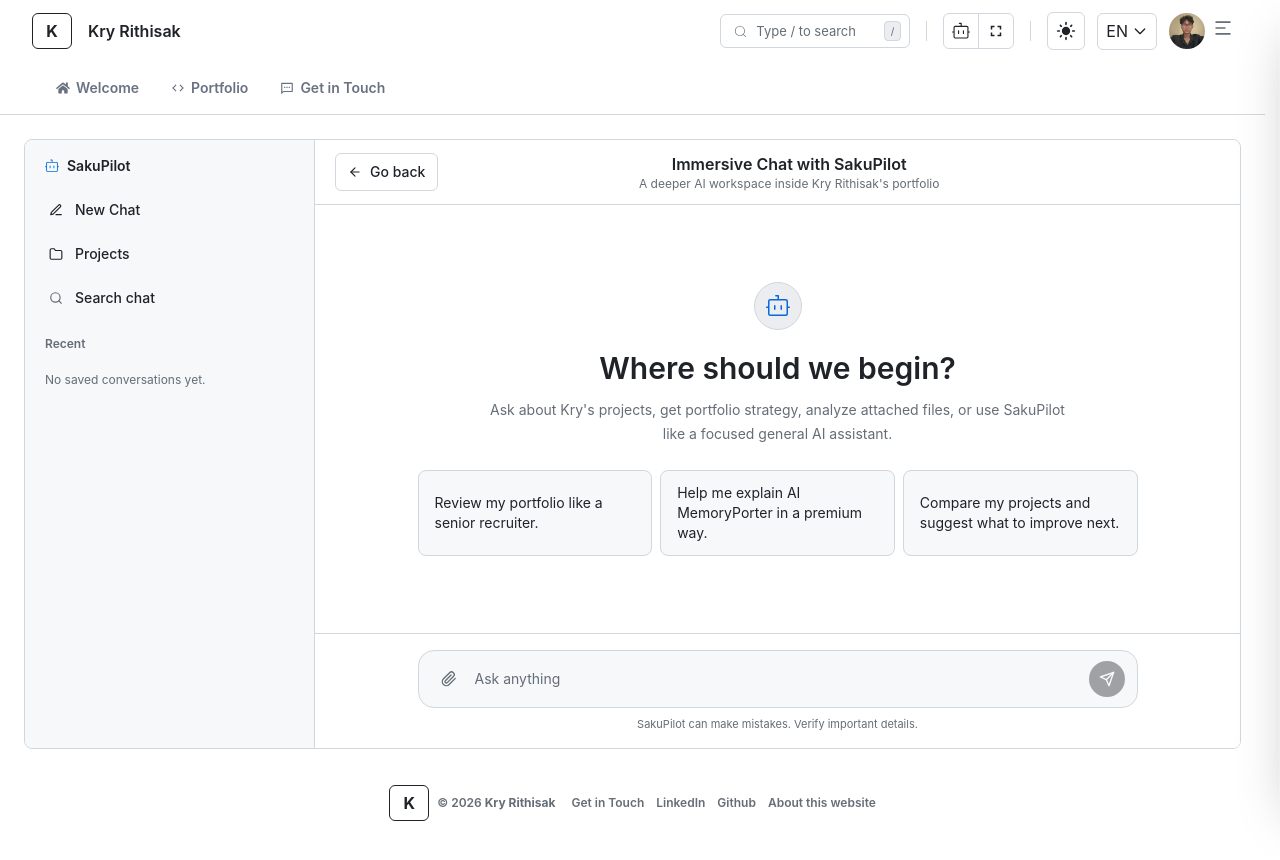
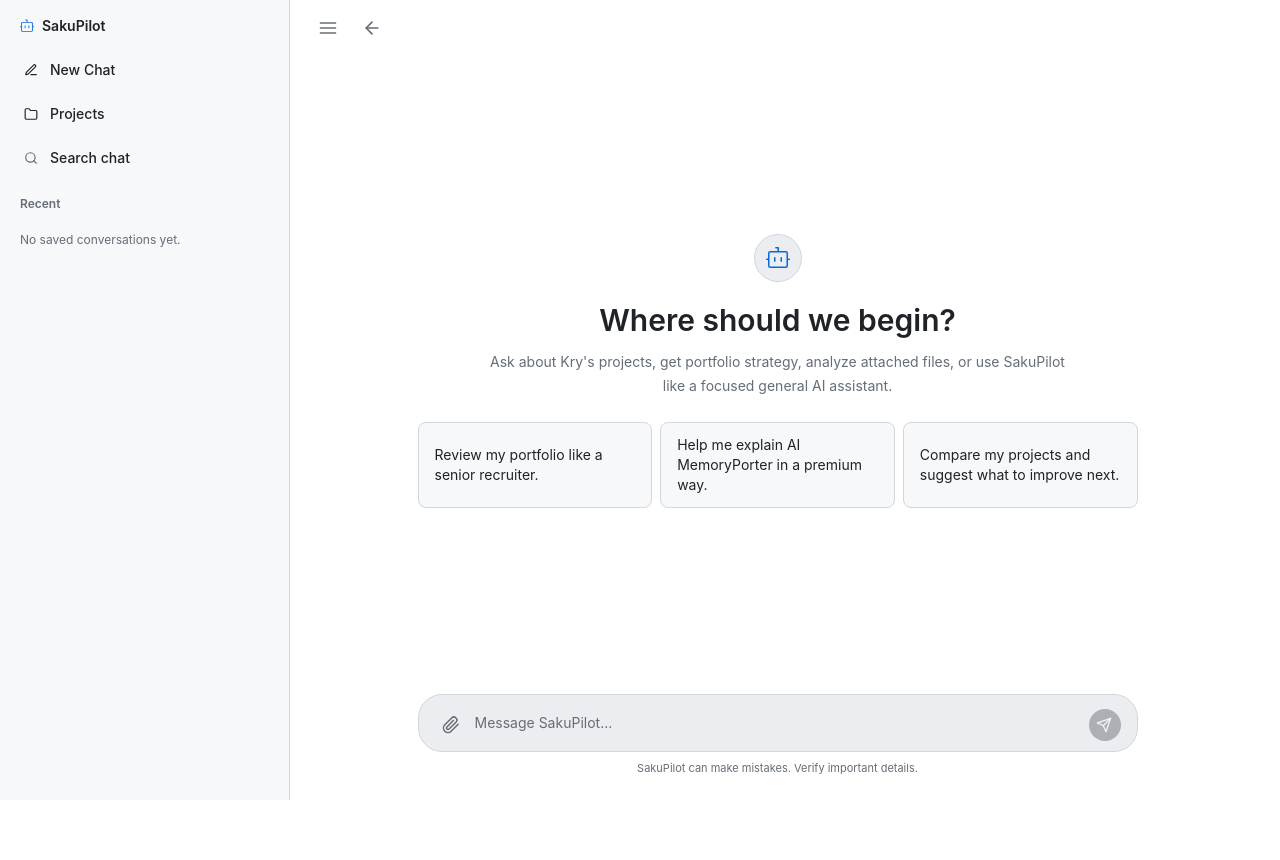
Before and after one commit to LiebeandSkye/Portfolio, a React (Vite) app: page /sakupilot in a window 1280 px wide. After the commit the page ends 800 px from the top, so only its background shows below. Built offline with nearby package versions, Linux system fonts and the light colour scheme.

Commit message:
Improve UI

```diff
--- a/src/App.jsx
+++ b/src/App.jsx
@@ -1,23 +1,27 @@
 import React from 'react'
 import Header from './components/Header/Header'
 import Links from './components/SubHeader/Links'
-import { Outlet } from 'react-router-dom'
+import { Outlet, useLocation } from 'react-router-dom'
 import Footer from './components/Footer/Footer'
 import { ThemeProvider } from './components/context/ThemeContext'
 import { NotificationProvider } from './components/context/NotificationContext'
 import { SakuPilotProvider } from './components/context/SakuPilotContext.jsx'
+
 const App = () => {
+  const location = useLocation();
+  const isImmersiveChat = location.pathname.includes('/sakupilot');
+
   return (
-    <div>
+    <div className={isImmersiveChat ? "h-screen overflow-hidden bg-(--light)" : ""}>
       <ThemeProvider>
         <NotificationProvider>
           <SakuPilotProvider>
-            <Header />
-            <Links />
-            <main className="p-6">
+            {!isImmersiveChat && <Header />}
+            {!isImmersiveChat && <Links />}
+            <main className={isImmersiveChat ? "h-full w-full" : "p-6"}>
               <Outlet />
             </main>
-            <Footer />
+            {!isImmersiveChat && <Footer />}
           </SakuPilotProvider>
         </NotificationProvider>
       </ThemeProvider>
--- a/src/Utils/groq.js
+++ b/src/Utils/groq.js
@@ -3,7 +3,7 @@
     env = import.meta.env
 ) => {
     const apiUrl = env?.VITE_CHAT_API_URL?.replace(/\/$/, '');
-    return metaEnv?.DEV && apiUrl ? `${apiUrl}/api/chat` : '/api/chat';
+    return metaEnv?.DEV ? '/api/chat' : (apiUrl ? `${apiUrl}/api/chat` : '/api/chat');
 };
 
 export const getGroqResponse = async (userInput, chatHistory, projectContext = null, options = {}) => {
--- a/src/pages/ImmersiveSakuPilot.jsx
+++ b/src/pages/ImmersiveSakuPilot.jsx
@@ -1,4 +1,5 @@
 import React, { useCallback, useEffect, useMemo, useRef, useState } from 'react';
+import { motion, AnimatePresence } from 'framer-motion';
 import Textarea from 'react-textarea-autosize';
 import { useNavigate } from 'react-router-dom';
 import {
@@ -20,6 +21,7 @@
 import { useLanguage } from '../components/context/LanguageContext';
 import { getGroqResponse } from '../Utils/groq';
 import MessageContent from '../components/SakuPilot/MessageContent';
+import BotMessage from '../components/SakuPilot/BotMessage';
 import {
     createConversation,
     loadConversations,
@@ -46,9 +48,16 @@
     const [searchQuery, setSearchQuery] = useState('');
     const [isThinking, setIsThinking] = useState(false);
     const [attachments, setAttachments] = useState([]);
-    const [isSidebarOpen, setIsSidebarOpen] = useState(false);
+    const [isSidebarOpen, setIsSidebarOpen] = useState(true);
     const [isSearchOpen, setIsSearchOpen] = useState(false);
     const [projectContext, setProjectContext] = useState(null);
+
+    useEffect(() => {
+        // Close sidebar by default on mobile
+        if (window.innerWidth < 768) {
+            setIsSidebarOpen(false);
+        }
+    }, []);
 
     const filteredConversations = useMemo(() => {
         const query = searchQuery.trim().toLowerCase();
@@ -92,15 +101,19 @@
         setAttachments([]);
         setInputValue('');
         setProjectContext(null);
-        setIsSidebarOpen(false);
+        if (window.innerWidth < 768) setIsSidebarOpen(false);
         setIsSearchOpen(false);
     }, []);
+
+    const handleNavigate = useCallback((path) => {
+        navigate(path);
+    }, [navigate]);
 
     const handleSelectConversation = useCallback((conversation) => {
         setActiveConversation(conversation);
         setAttachments([]);
         setProjectContext(null);
-        setIsSidebarOpen(false);
+        if (window.innerWidth < 768) setIsSidebarOpen(false);
         setIsSearchOpen(false);
     }, []);
 
@@ -118,6 +131,7 @@
             role: 'Developer',
         });
         setInputValue((value) => value || `Let's talk about ${project.displayTitle}.`);
+        if (window.innerWidth < 768) setIsSidebarOpen(false);
     }, []);
 
     const handleAttachmentChange = useCallback(async (event) => {
@@ -181,9 +195,17 @@
     }, [activeConversation, attachments, inputValue, persistActiveConversation, projectContext]);
 
     return (
-        <section className="mx-auto flex min-h-[calc(100vh-190px)] max-w-[1360px] overflow-hidden rounded-lg border border-(--border-light) bg-(--pixel2) text-(--text-light)">
-            <aside className={`${isSidebarOpen ? 'translate-x-0' : '-translate-x-full'} fixed inset-y-0 left-0 z-[80] w-[290px] border-r border-(--border-light) bg-(--pixel2) transition-transform md:static md:translate-x-0`}>
-                <div className="flex h-full flex-col p-3">
+        <section className="flex h-full w-full overflow-hidden bg-(--light) text-(--text-light) relative">
+            <AnimatePresence>
+                {isSidebarOpen && (
+                    <motion.aside
+                        initial={{ width: 0, opacity: 0 }}
+                        animate={{ width: 290, opacity: 1 }}
+                        exit={{ width: 0, opacity: 0 }}
+                        transition={{ type: 'spring', damping: 25, stiffness: 200 }}
+                        className="fixed inset-y-0 left-0 z-[80] border-r border-(--border-light) bg-(--pixel2) md:static shadow-xl md:shadow-none overflow-hidden"
+                    >
+                        <div className="w-[290px] h-full flex flex-col p-3">
                     <div className="mb-3 flex items-center justify-between px-2 py-1">
                         <div className="flex items-center gap-2 text-sm font-semibold">
                             <GoDependabot className="text-(--sucess)" />
@@ -249,26 +271,30 @@
                         ))}
                     </div>
                 </div>
-            </aside>
+            </motion.aside>
+                )}
+            </AnimatePresence>
 
             {isSidebarOpen && <button className="fixed inset-0 z-[70] bg-black/50 md:hidden" onClick={() => setIsSidebarOpen(false)} aria-label="Close sidebar backdrop" />}
 
             <div className="flex min-w-0 flex-1 flex-col bg-(--light)">
-                <div className="flex items-center justify-between border-b border-(--border-light) px-3 py-3 md:px-5">
+                <div className="flex h-14 shrink-0 items-center justify-between px-3 md:px-5">
                     <div className="flex items-center gap-2">
-                        <button className="rounded-md p-2 hover:bg-(--pixel-hover) md:hidden" onClick={() => setIsSidebarOpen(true)} aria-label="Open sidebar">
-                            <FiMenu />
+                        <button
+                            className="rounded-md p-2 text-(--text-gray) hover:bg-(--pixel-hover) hover:text-(--text-light) transition-colors"
+                            onClick={() => setIsSidebarOpen(prev => !prev)}
+                            aria-label="Toggle sidebar"
+                        >
+                            <FiMenu size={20} />
                         </button>
-                        <button onClick={handleGoBack} className="flex items-center gap-2 rounded-md border border-(--border-light) px-3 py-2 text-sm font-medium hover:bg-(--pixel-hover)">
-                            <FiArrowLeft />
-                            Go back
+                        <button onClick={handleGoBack} className="hidden rounded-md p-2 text-(--text-gray) hover:bg-(--pixel-hover) hover:text-(--text-light) md:block" aria-label="Go back">
+                            <FiArrowLeft size={20} />
                         </button>
+                        <span className="ml-2 text-sm font-medium text-(--text-light) md:hidden">SakuPilot</span>
                     </div>
-                    <div className="min-w-0 text-center">
-                        <h1 className="truncate text-sm font-semibold md:text-base">Immersive Chat with SakuPilot</h1>
-                        <p className="hidden text-xs text-(--text-gray) sm:block">A deeper AI workspace inside Kry Rithisak's portfolio</p>
-                    </div>
-                    <div className="w-20" />
+                    <button onClick={handleNewChat} className="rounded-md p-2 text-(--text-gray) hover:bg-(--pixel-hover) hover:text-(--text-light) md:hidden" aria-label="New chat">
+                        <FiEdit3 size={20} />
+                    </button>
                 </div>
 
                 <div ref={scrollRef} className="github-scrollbar flex-1 overflow-y-auto px-3 py-6 sm:px-5 md:px-6">
@@ -296,7 +322,7 @@
                     ) : (
                         <div className="mx-auto flex max-w-[720px] flex-col gap-7">
                             {activeConversation.messages.map((message, index) => (
-                                <ChatMessage key={`${message.role}-${index}`} message={message} />
+                                <ChatMessage key={`${message.role}-${index}`} message={message} handleNavigate={handleNavigate} />
                             ))}
                             {isThinking && (
                                 <div className="flex items-center gap-3 text-sm text-(--text-gray)">
@@ -308,7 +334,7 @@
                     )}
                 </div>
 
-                <div className="border-t border-(--border-light) bg-(--light) px-3 py-4 sm:px-5">
+                <div className="bg-(--light) px-3 pb-6 pt-2 sm:px-5">
                     <div className="mx-auto max-w-[720px]">
                         {projectContext && (
                             <div className="mb-2 flex w-fit items-center gap-2 rounded-md border border-(--border-light) bg-(--pixel2) px-3 py-1.5 text-xs">
@@ -334,7 +360,7 @@
                             </div>
                         )}
 
-                        <div className="flex items-center gap-2 rounded-2xl border border-(--border-light) bg-(--pixel2) px-3 py-2.5 focus-within:ring-1 focus-within:ring-(--sucess)">
+                        <div className="flex items-end gap-2 rounded-3xl border border-(--border-light) bg-(--pixel) px-4 py-2 focus-within:border-(--sucess) focus-within:ring-1 focus-within:ring-(--sucess)">
                             <input
                                 ref={fileInputRef}
                                 type="file"
@@ -343,16 +369,16 @@
                                 accept=".txt,.md,.json,.csv,.js,.jsx,.ts,.tsx,.css,.html,.py,.pdf,image/*"
                                 onChange={handleAttachmentChange}
                             />
-                            <button onClick={() => fileInputRef.current?.click()} className="flex h-9 w-9 shrink-0 items-center justify-center rounded-md text-(--text-gray) hover:bg-(--pixel-hover) hover:text-(--text-light)" aria-label="Attach file">
-                                <FiPaperclip />
+                            <button onClick={() => fileInputRef.current?.click()} className="mb-0.5 flex h-8 w-8 shrink-0 items-center justify-center rounded-full text-(--text-gray) hover:bg-(--pixel-hover) hover:text-(--text-light)" aria-label="Attach file">
+                                <FiPaperclip size={18} />
                             </button>
                             <Textarea
                                 value={inputValue}
                                 onChange={(event) => setInputValue(event.target.value)}
                                 minRows={1}
                                 maxRows={8}
-                                placeholder="Ask anything"
-                                className="github-scrollbar min-w-0 flex-1 resize-none bg-transparent py-1.5 text-sm leading-6 outline-none placeholder:text-(--text-gray)"
+                                placeholder="Message SakuPilot..."
+                                className="github-scrollbar min-w-0 flex-1 resize-none bg-transparent py-2 text-sm leading-6 outline-none placeholder:text-(--text-gray)"
                                 onKeyDown={(event) => {
                                     if (event.key === 'Enter' && !event.shiftKey) {
                                         event.preventDefault();
@@ -363,10 +389,10 @@
                             <button
                                 onClick={() => handleSendMessage()}
                                 disabled={isThinking || (!inputValue.trim() && attachments.length === 0)}
-                                className="flex h-9 w-9 shrink-0 items-center justify-center rounded-full bg-(--text-light) text-(--light) disabled:cursor-not-allowed disabled:opacity-40"
+                                className="mb-0.5 flex h-8 w-8 shrink-0 items-center justify-center rounded-full bg-(--text-light) text-(--light) transition-opacity disabled:cursor-not-allowed disabled:opacity-30"
                                 aria-label="Send message"
                             >
-                                <FiSend />
+                                <FiSend size={16} className="-ml-0.5" />
                             </button>
                         </div>
                         <p className="mt-2 text-center text-[11px] text-(--text-gray)">SakuPilot can make mistakes. Verify important details.</p>
@@ -423,7 +449,7 @@
     );
 };
 
-const ChatMessage = ({ message }) => {
+const ChatMessage = ({ message, handleNavigate }) => {
     const isUser = message.role === 'user';
     return (
         <article className={`flex gap-3 ${isUser ? 'justify-end' : 'justify-start'}`}>
@@ -442,7 +468,11 @@
                         ))}
                     </div>
                 )}
-                <MessageContent content={message.content} />
+                {isUser ? (
+                    <MessageContent content={message.content} />
+                ) : (
+                    <BotMessage content={message.content} onNavigate={handleNavigate} />
+                )}
             </div>
         </article>
     );
```
Also changed, not shown: vite.config.js (+14 -6 lines).
